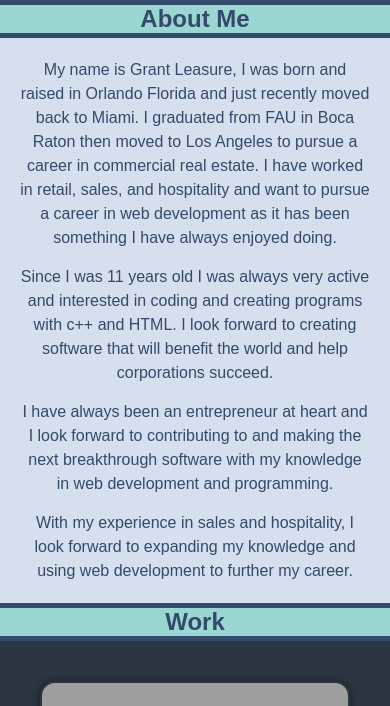
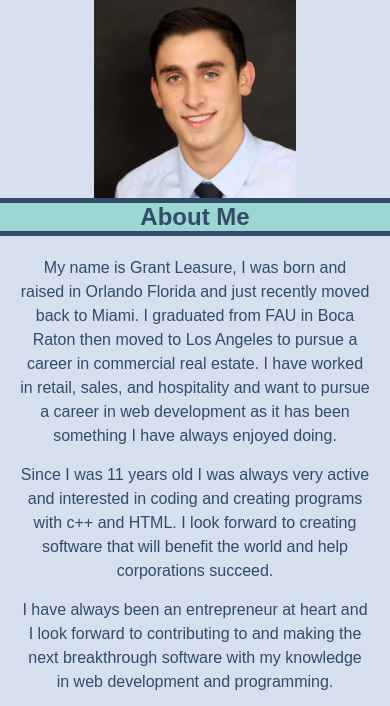
Before and after one commit to geleasure/Grant-Leasure-Portfolio, a plain HTML site: page index.html in a window 390 px wide. Shown: the part 116-822 px from the top of the page. Drawn offline with Linux system fonts and the light colour scheme; grey boxes are pictures that could not be loaded.

Commit message:
fixed hero to work on mobile devices

```diff
--- a/assets/css/style.css
+++ b/assets/css/style.css
@@ -62,8 +62,13 @@ nav ul li a {
     background-size: contain;
     background-position: center;
     background-repeat: no-repeat;
-    height: 2px;
-    position: relative;
+    /* height: 2px; */
+    display: flex;
+    justify-content: center;
+    flex-wrap: wrap;
+    flex-shrink: inherit;
+    background-position: 50% 35%;
+    height: 200px;
     display: flex;
     justify-content: flex-end;
     align-items: flex-start;
```
Also changed, not shown: 2 other files.
